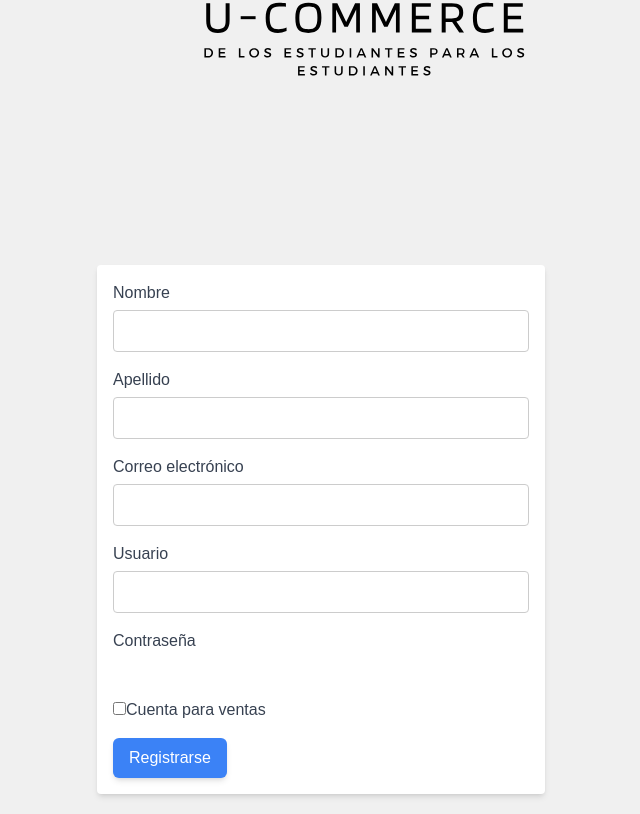
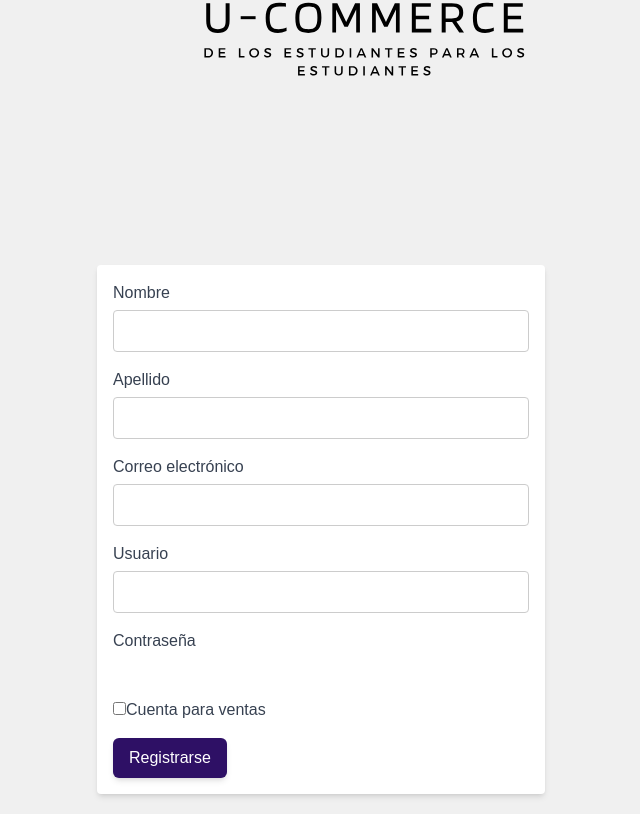
Before and after one commit to osvarp/interfaz_humano_computador, a React (Vite) app in the folder project/: page /Registro in a window 1280 px wide. Shown: the part 287-1101 px from the top of the page, without its empty margins (319-959 px from the left). Built offline with nearby package versions, Linux system fonts and the light colour scheme.

Commit message:
Le meti a los botones del 'login' y 'registro' que se volvieran más grandes al hacerle hover

```diff
--- a/project/src/pages/login.jsx
+++ b/project/src/pages/login.jsx
@@ -37,14 +37,14 @@ function Login(props) {
                 <br />
                 <button
                 className="bg-rose-700 text-white w-64 px-2 py-2 mt-4 rounded-full shadow-md
-                hover:bg-rose-900 focus:outline-none focus:ring-2 focus:ring-blue-500 text-center"
+                hover:bg-rose-900 focus:outline-none focus:ring-2 focus:ring-blue-500 text-center hover:scale-105"
                 onClick={handleOnClick}>Log in</button>
                 <br />
                 <br />
                 <Link to="/Registro">
                     <button
                     className="bg-violet-950 text-white w-64 px-4 py-2 rounded-full my-1
-                    shadow-md hover:bg-fuchsia-950 focus:outline-none focus:ring-2 focus:ring-green-500"
+                    shadow-md hover:bg-fuchsia-950 focus:outline-none focus:ring-2 focus:ring-green-500 hover:scale-105"
                     >Register</button>
                 </Link>
             </div>
--- a/project/src/pages/register.jsx
+++ b/project/src/pages/register.jsx
@@ -50,7 +50,10 @@ function Register(props) {
                             Cuenta para ventas
                         </label>
                     </div>
-                    <input type="submit" value="Registrarse" className="bg-blue-500 text-white px-4 py-2 rounded-md shadow-md hover:bg-blue-600 focus:outline-none focus:ring-2 focus:ring-blue-500" />
+                    <input type="submit" value="Registrarse"
+                    className="bg-violet-950 text-white px-4 py-2 rounded-md shadow-md
+                    hover:bg-blue-600 hover:scale-105 hover:cursor-pointer hover:bg-fuchsia-950
+                    focus:outline-none focus:ring-2 focus:ring-blue-500" />
                 </form>
             </div>
         </>
```
